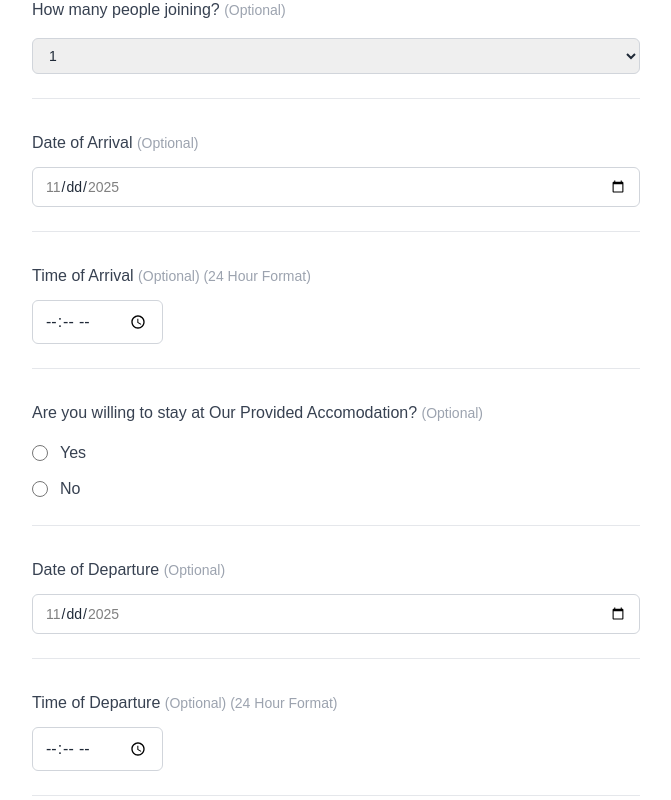
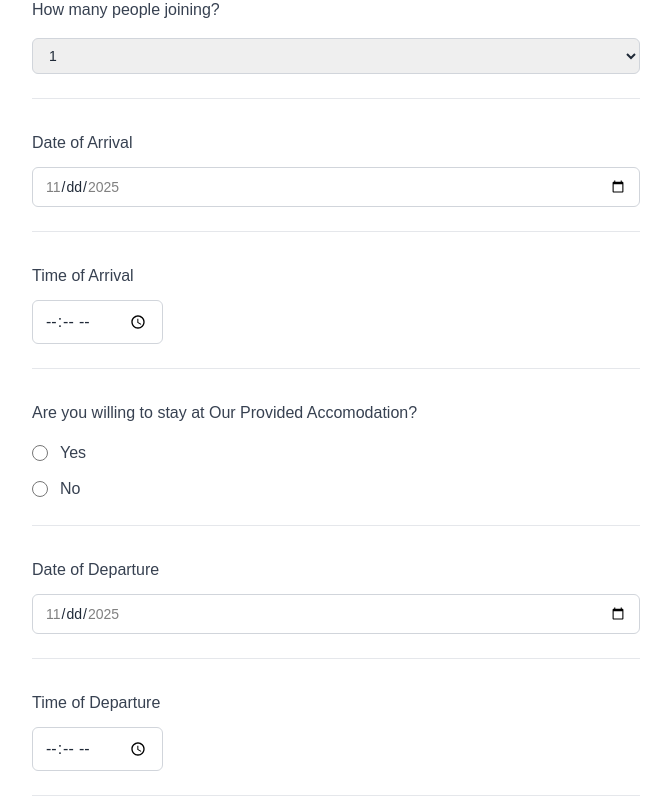
Before and after one commit to tejareddy8888/OpensourceWeddingWebsite, a React (Vite) app: page / in a window 1280 px wide. Shown: the part 3560-4360 px from the top of the page, without its empty margins (304-975 px from the left). Built offline with nearby package versions, Linux system fonts and the light colour scheme.

Commit message:
Added the visa information

```diff
--- a/src/components/RSVP.jsx
+++ b/src/components/RSVP.jsx
@@ -204,7 +204,7 @@ const RSVP = ({ visible }) => {
                 {/* How many people joining? */}
                 <div className="border-b border-gray-200 pb-6">
                   <label className="block mb-4 text-base font-medium text-gray-700">
-                    How many people joining? <span className="text-gray-400 text-sm">(Optional)</span>
+                    How many people joining?
                   </label>
                   <div className="flex space-x-2 text-sm">
                     <select
@@ -223,7 +223,7 @@ const RSVP = ({ visible }) => {
                 {/* Date of Arrival */}
                 <div className="border-b border-gray-200 pb-6">
                   <label htmlFor="arrivalDate" className="block mb-3 text-base font-medium text-gray-700">
-                    Date of Arrival <span className="text-gray-400 text-sm">(Optional)</span>
+                    Date of Arrival
                   </label>
                   <div className="flex space-x-2 text-sm">
                     <input
@@ -242,7 +242,7 @@ const RSVP = ({ visible }) => {
                 {/* Time of Arrival */}
                 <div className="border-b border-gray-200 pb-6">
                   <label className="block mb-3 text-base font-medium text-gray-700">
-                    Time of Arrival  <span className="text-gray-400 text-sm">(Optional) (24 Hour Format)</span>
+                    Time of Arrival
                   </label>
                   <div className="flex items-center space-x-2">
                     <input
@@ -258,7 +258,7 @@ const RSVP = ({ visible }) => {
                 {/* Are you willing to stay at Deras Nature Camp */}
                 <div className="border-b border-gray-200 pb-6">
                   <label className="block mb-4 text-base font-medium text-gray-700">
-                    Are you willing to stay at Our Provided Accomodation? <span className="text-gray-400 text-sm">(Optional)</span>
+                    Are you willing to stay at Our Provided Accomodation?
                   </label>
                   <div className="space-y-3">
                     <label className="flex items-center cursor-pointer">
@@ -289,7 +289,7 @@ const RSVP = ({ visible }) => {
                 {/* Date of Departure */}
                 <div className="border-b border-gray-200 pb-6">
                   <label htmlFor="departureDate" className="block mb-3 text-base font-medium text-gray-700">
-                    Date of Departure <span className="text-gray-400 text-sm">(Optional)</span>
+                    Date of Departure
                   </label>
                   <div className="flex space-x-2 text-sm">
                     <input
@@ -308,7 +308,7 @@ const RSVP = ({ visible }) => {
                 {/* Time of Departure */}
                 <div className="border-b border-gray-200 pb-6">
                   <label className="block mb-3 text-base font-medium text-gray-700">
-                    Time of Departure <span className="text-gray-400 text-sm">(Optional) (24 Hour Format)</span>
+                    Time of Departure
                   </label>
                   <div className="flex items-center space-x-2">
                     <input
@@ -324,7 +324,7 @@ const RSVP = ({ visible }) => {
                 {/* Do you need transfer? */}
                 <div className="border-b border-gray-200 pb-6">
                   <label className="block mb-4 text-base font-medium text-gray-700">
-                    Do you need transfer? <span className="text-gray-400 text-sm">(Optional)</span>
+                    Do you need transfer?
                   </label>
                   <div className="space-y-3">
                     <label className="flex items-center cursor-pointer">
```
